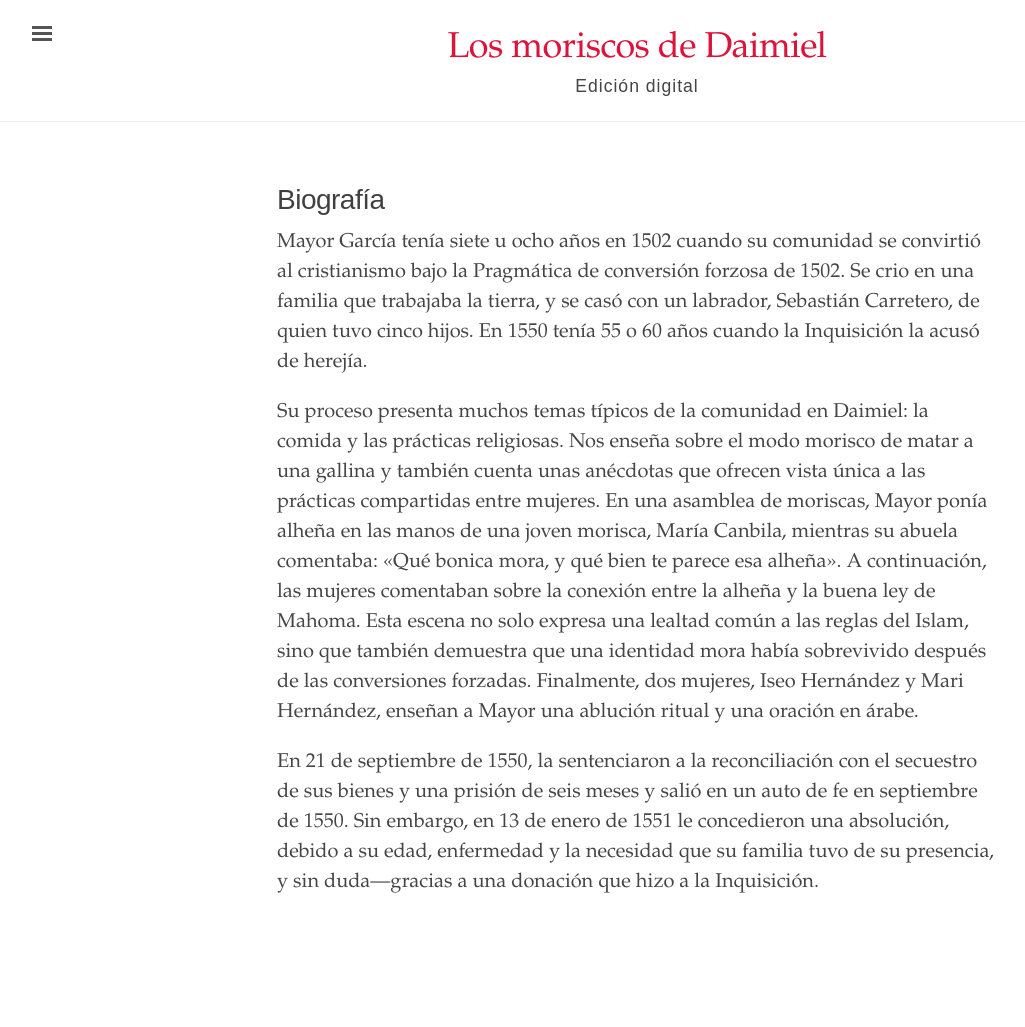
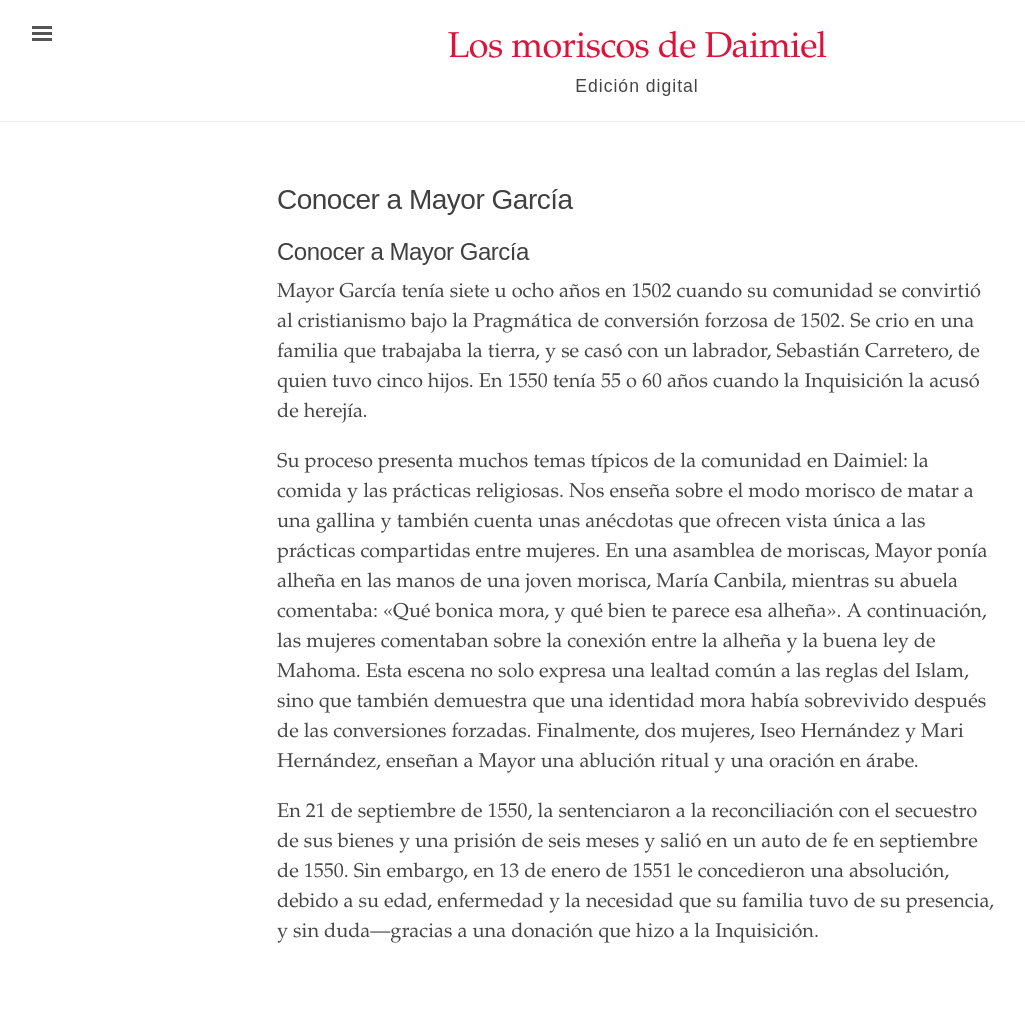
Before and after one commit to digbmc/moriscos-daimel, a Jekyll site: the page built from biography.md, in a window 1280 px wide. Shown: the whole page, without its empty margins (3-1028 px from the left). Built offline with Jekyll 4.4.1, drawn with Linux system fonts in a browser that asks for light colours; before the commit the page ends 977 px from its top, so only the background shows below that.

Commit message:
Update biography.md

```diff
--- a/biography.md
+++ b/biography.md
@@ -1,8 +1,9 @@
 ---
 layout: page
-title: Biografía
+title: Conocer a Mayor García
 nav_order: 2
 ---
+## Conocer a Mayor García
 
 Mayor García tenía siete u ocho años en 1502 cuando su comunidad se convirtió al cristianismo bajo la Pragmática de conversión forzosa de 1502. Se crio en una familia que trabajaba la tierra, y se casó con un labrador, Sebastián Carretero, de quien tuvo cinco hijos. En 1550 tenía 55 o 60 años cuando la Inquisición la acusó de herejía.
 
```
